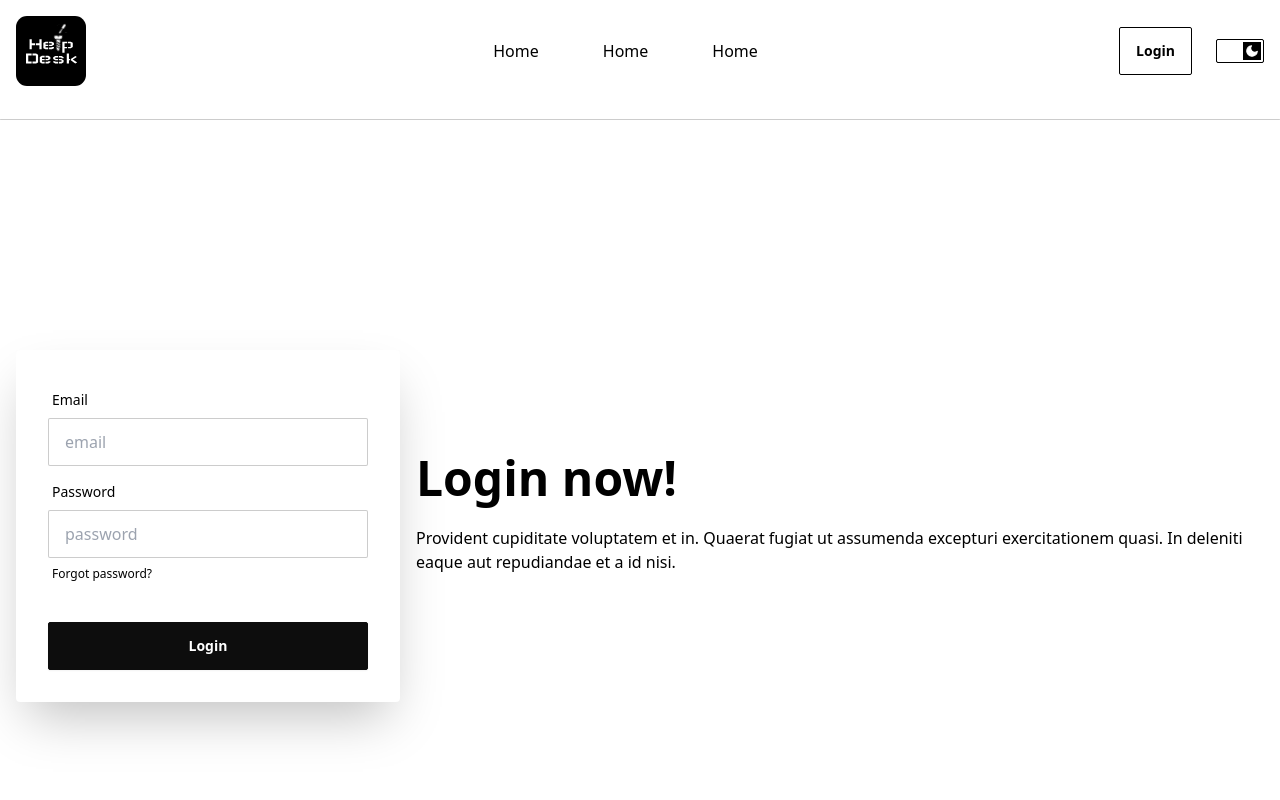
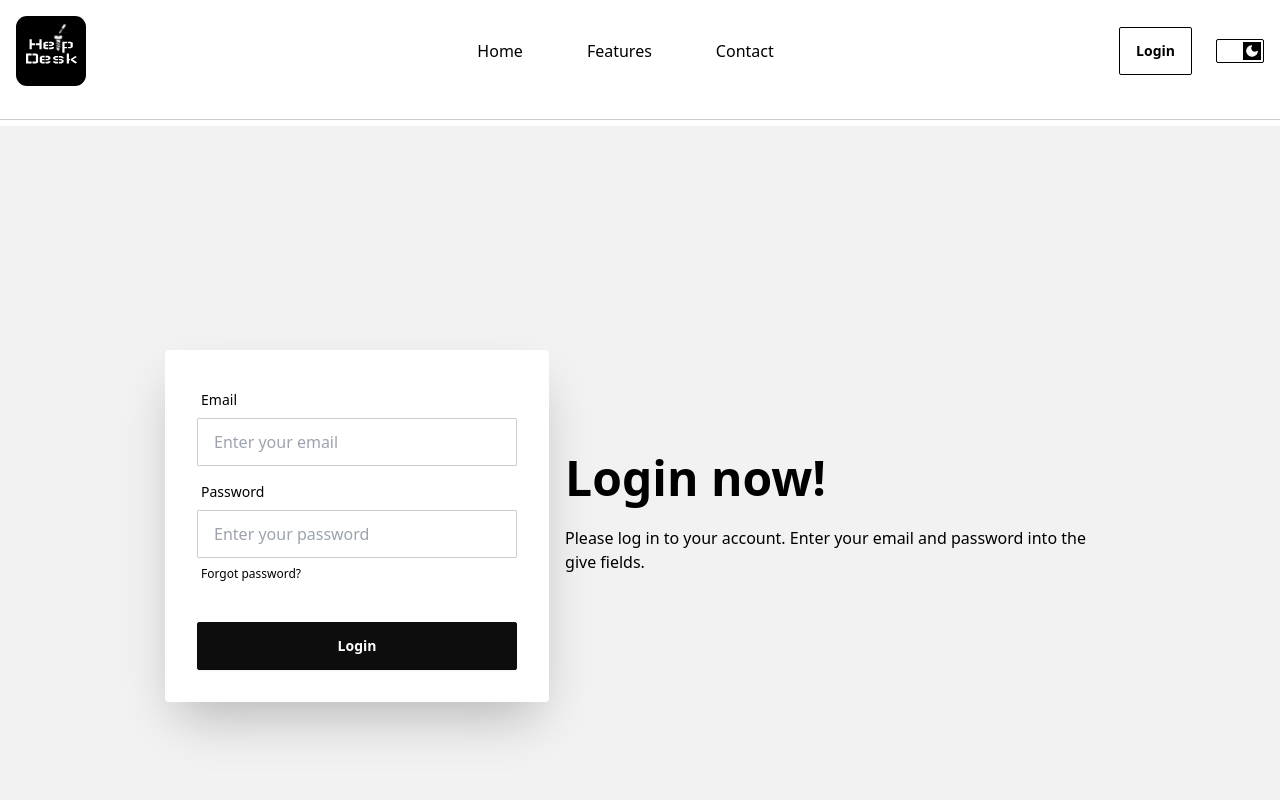
Before and after one commit to tohfos/HelpDesk-FrontEnd, a React (Create React App) app: page /login in a window 1280 px wide. Shown: the top 800 px of the page. Built offline with nearby package versions, Linux system fonts and the light colour scheme.

Commit message:
added 404, fixed login, and added logo to footer

```diff
--- a/src/App.js
+++ b/src/App.js
@@ -2,13 +2,14 @@ import React from 'react';
 import { BrowserRouter as Router, Routes, Route } from 'react-router-dom';
 import Home from './pages/Home/Index';
 import Login from './pages/Login/Index';
+import NotFound from './pages/404/Index';
 
 function App() {
   return (
     <Router>
       <Routes>
         <Route path="/" element={<Home />} />
-        <Route path="*" element={<h1>Not Found</h1>} />
+        <Route path="*" element={<NotFound />} />
         <Route path="/login" element={<Login />} />
       </Routes>
     </Router>
--- a/src/components/Footer.jsx
+++ b/src/components/Footer.jsx
@@ -1,10 +1,11 @@
 import React from 'react'
+import logo from '../logo.svg'
 
 const Footer = () => {
     return (
         <footer className="footer items-center p-4 bg-neutral text-neutral-content">
             <aside className="items-center grid-flow-col">
-                <svg width="36" height="36" viewBox="0 0 24 24" xmlns="http://www.w3.org/2000/svg" fillRule="evenodd" clipRule="evenodd" className="fill-current"><path d="M22.672 15.226l-2.432.811.841 2.515c.33 1.019-.209 2.127-1.23 2.456-1.15.325-2.148-.321-2.463-1.226l-.84-2.518-5.013 1.677.84 2.517c.391 1.203-.434 2.542-1.831 2.542-.88 0-1.601-.564-1.86-1.314l-.842-2.516-2.431.809c-1.135.328-2.145-.317-2.463-1.229-.329-1.018.211-2.127 1.231-2.456l2.432-.809-1.621-4.823-2.432.808c-1.355.384-2.558-.59-2.558-1.839 0-.817.509-1.582 1.327-1.846l2.433-.809-.842-2.515c-.33-1.02.211-2.129 1.232-2.458 1.02-.329 2.13.209 2.461 1.229l.842 2.515 5.011-1.677-.839-2.517c-.403-1.238.484-2.553 1.843-2.553.819 0 1.585.509 1.85 1.326l.841 2.517 2.431-.81c1.02-.33 2.131.211 2.461 1.229.332 1.018-.21 2.126-1.23 2.456l-2.433.809 1.622 4.823 2.433-.809c1.242-.401 2.557.484 2.557 1.838 0 .819-.51 1.583-1.328 1.847m-8.992-6.428l-5.01 1.675 1.619 4.828 5.011-1.674-1.62-4.829z"></path></svg>
+                <img src={logo} className="w-12 h-12" alt="Logo" />
                 <p>Copyright © 2023 - All right reserved</p>
             </aside>
             <nav className="grid-flow-col gap-4 md:place-self-center md:justify-self-end">
--- a/src/components/Login/Login.jsx
+++ b/src/components/Login/Login.jsx
@@ -1,14 +1,14 @@
-import React, { Component } from 'react'
+import React, { Component } from 'react';
 
 export default class Login extends Component {
     render() {
         return (
             <>
-                <div className="hero min-h-screen">
+                <div className="hero min-h-screen bg-base-200">
                     <div className="hero-content flex-col lg:flex-row-reverse">
                         <div className="text-center lg:text-left">
                             <h1 className="text-5xl font-bold">Login now!</h1>
-                            <p className="py-6">Provident cupiditate voluptatem et in. Quaerat fugiat ut assumenda excepturi exercitationem quasi. In deleniti eaque aut repudiandae et a id nisi.</p>
+                            <p className="py-6">Please log in to your account. Enter your email and password into the give fields.</p>
                         </div>
                         <div className="card shrink-0 w-full max-w-sm shadow-2xl bg-base-100">
                             <form className="card-body">
@@ -16,15 +16,27 @@ export default class Login extends Component {
                                     <label className="label">
                                         <span className="label-text">Email</span>
                                     </label>
-                                    <input type="email" placeholder="email" className="input input-bordered" required />
+                                    <input
+                                        type="email"
+                                        placeholder="Enter your email"
+                                        className="input input-bordered"
+                                        required
+                                    />
                                 </div>
                                 <div className="form-control">
                                     <label className="label">
                                         <span className="label-text">Password</span>
                                     </label>
-                                    <input type="password" placeholder="password" className="input input-bordered" required />
+                                    <input
+                                        type="password"
+                                        placeholder="Enter your password"
+                                        className="input input-bordered"
+                                        required
+                                    />
                                     <label className="label">
-                                        <a href="#" className="label-text-alt link link-hover">Forgot password?</a>
+                                        <a href="#" className="label-text-alt link link-hover">
+                                            Forgot password?
+                                        </a>
                                     </label>
                                 </div>
                                 <div className="form-control mt-6">
@@ -35,6 +47,6 @@ export default class Login extends Component {
                     </div>
                 </div>
             </>
-        )
+        );
     }
 }
--- a/src/components/Navbar.jsx
+++ b/src/components/Navbar.jsx
@@ -54,9 +54,9 @@ const Navbar = () => {
                                 </svg>
                             </button>
                             <ul class="menu menu-lg dropdown-content mt-3 z-[1] p-2 shadow rounded-box sticky">
-                                <li><a>Homepage</a></li>
-                                <li><a>Portfolio</a></li>
-                                <li><a>About</a></li>
+                                <li><a href='/'>Home</a></li>
+                                <li><a href='/Features'>Features</a></li>
+                                <li><a href='/Contact'>Contact</a></li>
                                 <li> <label className="cursor-pointer grid place-items-center bg-base-100">
                                     <input type="checkbox" onClick={toggleMode} checked={isChecked} value={theme} className="toggle theme-controller bg-base-content row-start-1 col-start-1 col-span-2" />
                                     <svg className="col-start-1 row-start-1 stroke-base-100 fill-base-100" xmlns="http://www.w3.org/2000/svg" width="14" height="14" viewBox="0 0 24 24" fill="none" stroke="currentColor" strokeWidth="2" strokeLinecap="round" strokeLinejoin="round"><circle cx="12" cy="12" r="5" /><path d="M12 1v2M12 21v2M4.2 4.2l1.4 1.4M18.4 18.4l1.4 1.4M1 12h2M21 12h2M4.2 19.8l1.4-1.4M18.4 5.6l1.4-1.4" /></svg>
@@ -80,15 +80,15 @@ const Navbar = () => {
                     <div class="items-center justify-between hidden w-full md:flex md:w-auto md:order-1" id="navbar-sticky">
                         <ul class="flex flex-col p-8 md:p-0 mt-4 font-medium border border-primary-content rounded-none md:space-x-16 rtl:space-x-reverse md:flex-row md:mt-0 md:border-0 ">
                             <li>
-                                <a href="#" class="block py-2 px-3 hover:border-opacity-0 duration-200 hover:-translate-y-1 rounded md:p-0 " aria-current="page">Home</a>
+                                <a href="/" class="block py-2 px-3 hover:border-opacity-0 duration-200 hover:-translate-y-1 rounded md:p-0 " aria-current="page">Home</a>
                             </li>
                             <li>
-                                <a href="#" class="block py-2 px-3 hover:border-opacity-0 duration-200 hover:-translate-y-1 rounded md:p-0 " aria-current="page">Home</a>
+                                <a href="/Features" class="block py-2 px-3 hover:border-opacity-0 duration-200 hover:-translate-y-1 rounded md:p-0 " aria-current="page">Features</a>
 
 
                             </li>
                             <li>
-                                <a href="#" class="block py-2 px-3 hover:border-opacity-0 duration-200 hover:-translate-y-1 rounded md:p-0 " aria-current="page">Home</a>
+                                <a href="/Contact" class="block py-2 px-3 hover:border-opacity-0 duration-200 hover:-translate-y-1 rounded md:p-0 " aria-current="page">Contact</a>
                             </li>
                         </ul>
                     </div>
--- /dev/null
+++ b/src/pages/404/Index.jsx
@@ -0,0 +1,21 @@
+import React from 'react'
+
+const NotFound = () => {
+    return (
+        <div class="w-full px-16 md:px-0 h-screen flex items-center justify-center">
+            <div class="bg-primary-content border flex flex-col items-center justify-center px-4 md:px-8 lg:px-24 py-8 rounded-lg shadow-2xl">
+                <p class="text-6xl md:text-7xl lg:text-9xl font-bold tracking-wider text-accent">404</p>
+                <p class="text-2xl md:text-3xl lg:text-5xl font-bold tracking-wider text-secondary mt-4">Page Not Found</p>
+                <p class="text-primary mt-4 pb-4 border-b-2 text-center">Sorry, the page you are looking for could not be found.</p>
+                <a href="/" class="flex items-center space-x-2  btn btn-primary px-4 py-2 mt-6 rounded transition duration-150" title="Return Home">
+                    <svg xmlns="http://www.w3.org/2000/svg" class="h-5 w-5" viewBox="0 0 20 20" fill="currentColor">
+                        <path fill-rule="evenodd" d="M9.707 14.707a1 1 0 01-1.414 0l-4-4a1 1 0 010-1.414l4-4a1 1 0 011.414 1.414L7.414 9H15a1 1 0 110 2H7.414l2.293 2.293a1 1 0 010 1.414z" clip-rule="evenodd"></path>
+                    </svg>
+                    <span>Return Home</span>
+                </a>
+            </div>
+        </div>
+    )
+}
+
+export default NotFound
```
